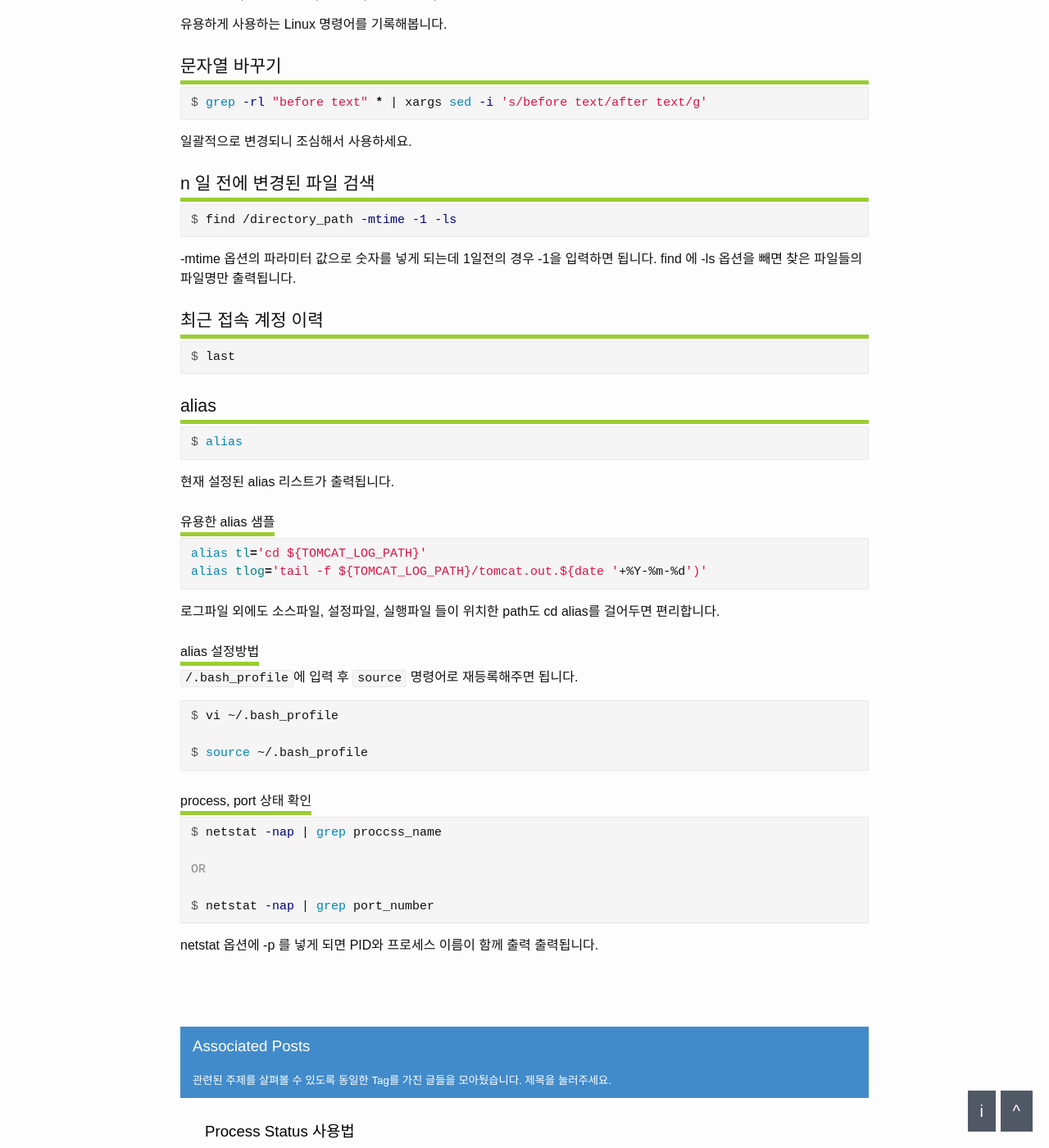
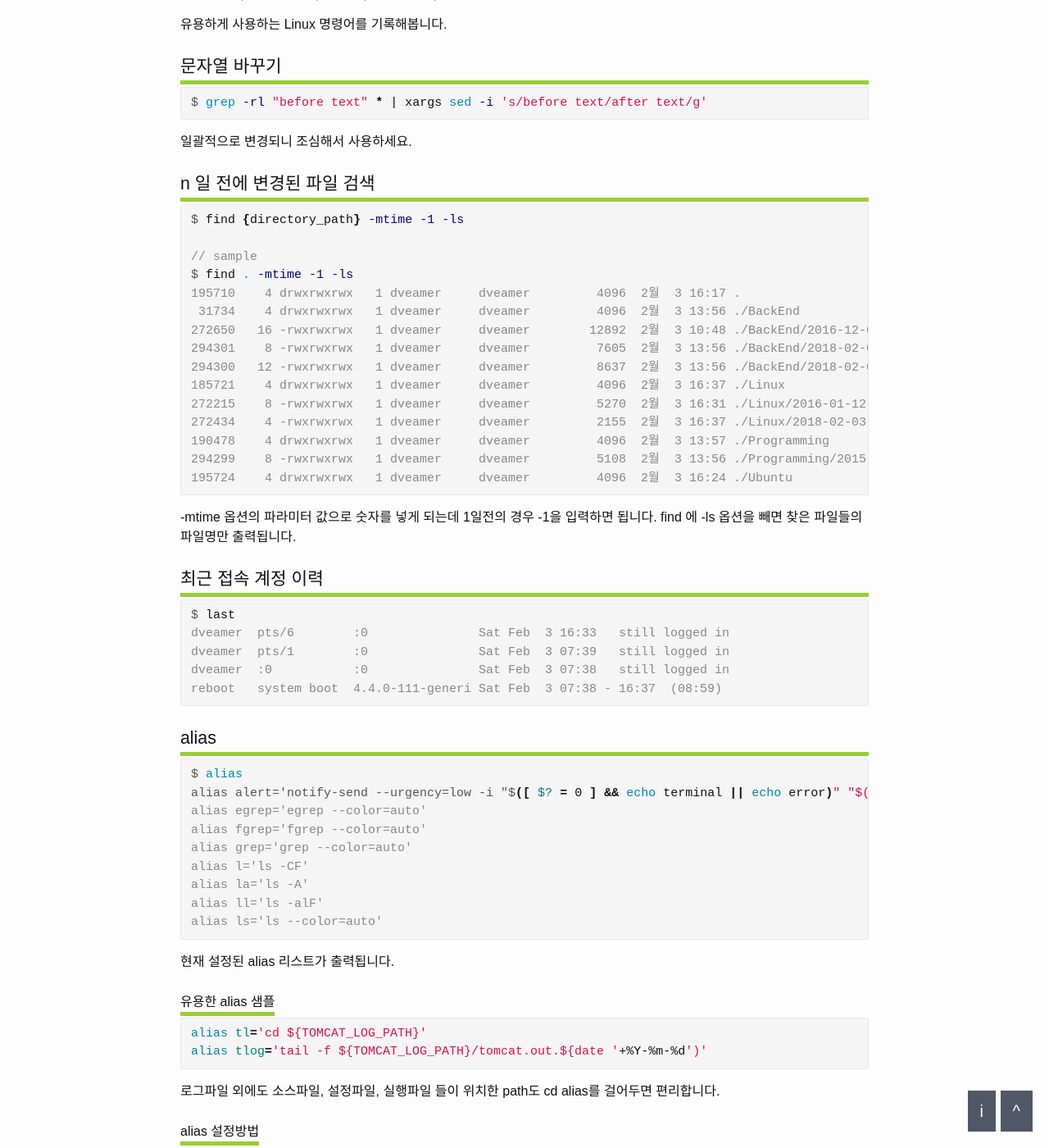
Before and after one commit to dveamer/dveamer.github.io, a Jekyll site: the page built from _posts/Linux/2018-02-03-UsefulLinuxCommand.md, in a window 1280 px wide and 1400 px high, scrolled down 516 px. Shown: the whole window at 82% size. Built offline with Jekyll 4.4.1, drawn with Linux system fonts in a browser that asks for light colours; comment, search, counter and statistics services are not loaded; some of the changed text lies outside the part shown.

Commit message:
modify an article

```diff
--- a/_posts/Linux/2018-02-03-UsefulLinuxCommand.md
+++ b/_posts/Linux/2018-02-03-UsefulLinuxCommand.md
@@ -21,7 +21,21 @@ $ grep -rl "before text" * | xargs sed -i 's/before text/after text/g'
 ## n 일 전에 변경된 파일 검색
 
 ~~~terminal
-$ find /directory_path -mtime -1 -ls
+$ find {directory_path} -mtime -1 -ls
+
+// sample
+$ find . -mtime -1 -ls
+195710    4 drwxrwxrwx   1 dveamer     dveamer         4096  2월  3 16:17 .
+ 31734    4 drwxrwxrwx   1 dveamer     dveamer         4096  2월  3 13:56 ./BackEnd
+272650   16 -rwxrwxrwx   1 dveamer     dveamer        12892  2월  3 10:48 ./BackEnd/2016-12-08-InstallNginxTomcat.md
+294301    8 -rwxrwxrwx   1 dveamer     dveamer         7605  2월  3 13:56 ./BackEnd/2018-02-03-CompilingInstallationOnLinux.md
+294300   12 -rwxrwxrwx   1 dveamer     dveamer         8637  2월  3 13:56 ./BackEnd/2018-02-03-InstallApache.md
+185721    4 drwxrwxrwx   1 dveamer     dveamer         4096  2월  3 16:37 ./Linux
+272215    8 -rwxrwxrwx   1 dveamer     dveamer         5270  2월  3 16:31 ./Linux/2016-01-12-ProcessStatus.md
+272434    4 -rwxrwxrwx   1 dveamer     dveamer         2155  2월  3 16:37 ./Linux/2018-02-03-UsefulLinuxCommand.md
+190478    4 drwxrwxrwx   1 dveamer     dveamer         4096  2월  3 13:57 ./Programming
+294299    8 -rwxrwxrwx   1 dveamer     dveamer         5108  2월  3 13:56 ./Programming/2015-01-01-TelegramCli.md
+195724    4 drwxrwxrwx   1 dveamer     dveamer         4096  2월  3 16:24 ./Ubuntu
 ~~~
 
 -mtime 옵션의 파라미터 값으로 숫자를 넣게 되는데 1일전의 경우 -1을 입력하면 됩니다.
@@ -31,12 +45,24 @@ find 에 -ls 옵션을 빼면 찾은 파일들의 파일명만 출력됩니다.
 
 ~~~terminal
 $ last
+dveamer  pts/6        :0               Sat Feb  3 16:33   still logged in
+dveamer  pts/1        :0               Sat Feb  3 07:39   still logged in
+dveamer  :0           :0               Sat Feb  3 07:38   still logged in
+reboot   system boot  4.4.0-111-generi Sat Feb  3 07:38 - 16:37  (08:59)
 ~~~
 
 ## alias
 
 ~~~terminal
 $ alias
+alias alert='notify-send --urgency=low -i "$([ $? = 0 ] && echo terminal || echo error)" "$(history|tail -n1|sed -e '\''s/^\s*[0-9]\+\s*//;s/[;&|]\s*alert$//'\'')"'
+alias egrep='egrep --color=auto'
+alias fgrep='fgrep --color=auto'
+alias grep='grep --color=auto'
+alias l='ls -CF'
+alias la='ls -A'
+alias ll='ls -alF'
+alias ls='ls --color=auto'
 ~~~
 
 현재 설정된 alias 리스트가 출력됩니다.
@@ -63,11 +89,20 @@ $ source ~/.bash_profile
 ### process, port 상태 확인
 
 ~~~terminal
-$ netstat -nap | grep proccss_name
+$ netstat -nap | grep {port_number}
+//OR
+$ netstat -nap | grep {proccss_name}
+// OR
+$ netstat -nap | grep {pid}
 
-OR
-
-$ netstat -nap | grep port_number
+//sample
+$ netstat -nap | grep firefox
+tcp        0      0 192.168.0.4:45620       52.40.210.31:443        ESTABLISHED 8348/firefox
+tcp        0      0 192.168.0.4:37094       162.247.242.21:443      ESTABLISHED 8348/firefox
+tcp        0      0 192.168.0.4:37320       74.125.204.189:443      ESTABLISHED 8348/firefox
+tcp        0      0 192.168.0.4:39454       104.244.42.65:443       ESTABLISHED 8348/firefox
+tcp        0      0 192.168.0.4:33400       104.74.233.222:443      ESTABLISHED 8348/firefox
+tcp        0      0 192.168.0.4:33016       104.74.233.222:443      ESTABLISHED 8348/firefox
 ~~~
 
 netstat 옵션에 -p 를 넣게 되면 PID와 프로세스 이름이 함께 출력 출력됩니다.
```
